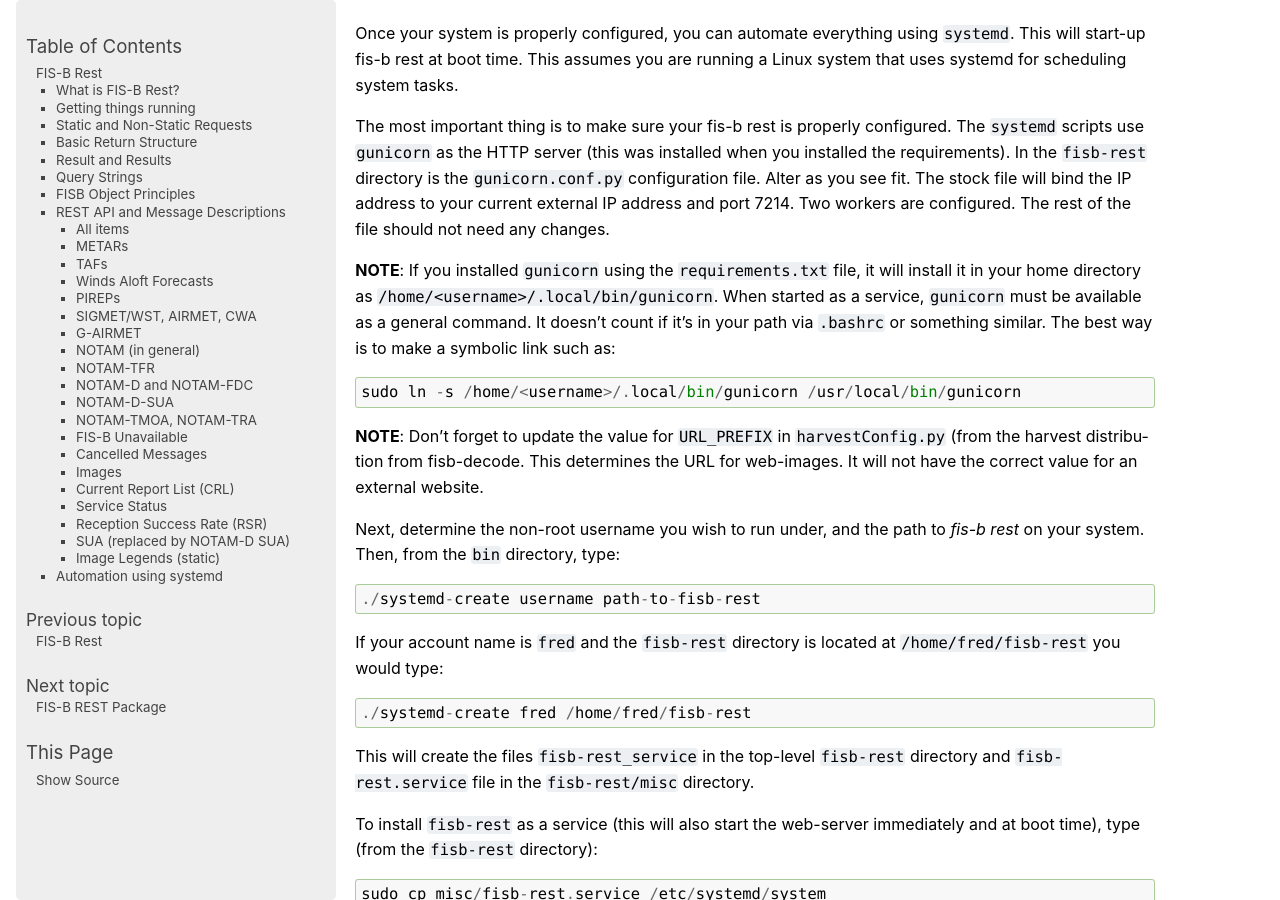
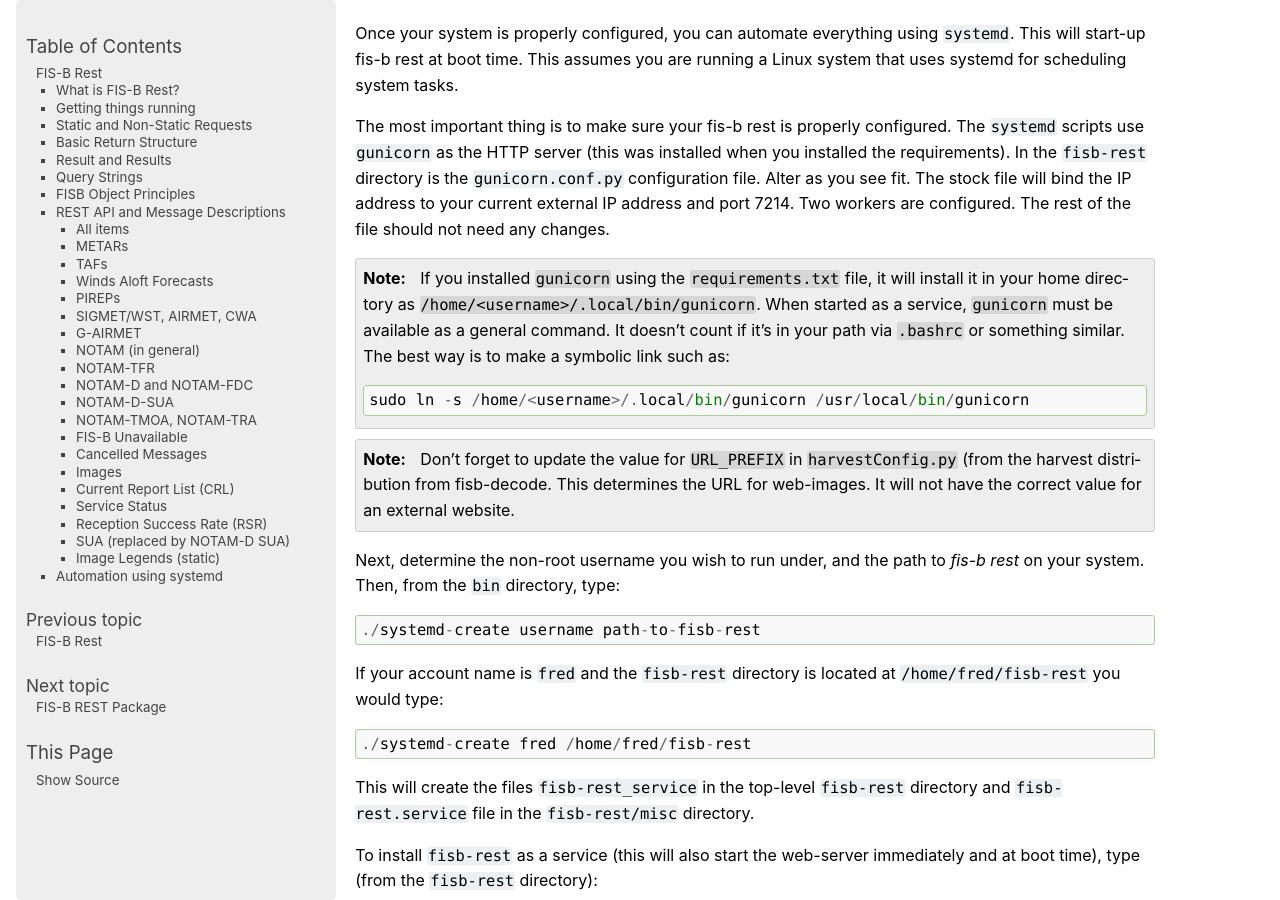
Before and after one commit to rand-projects/fisb-rest, a Sphinx documentation site: the page built from docs/source/document.rst, in a window 1280 px wide and 900 px high, scrolled down 42790 px. Built offline with Sphinx 7.4.7, drawn with Linux system fonts in a browser that asks for light colours; part of the change alters nothing that is shown.

```diff
--- a/docs/source/document.rst
+++ b/docs/source/document.rst
@@ -2278,19 +2278,21 @@ file. Alter as you see fit. The stock file will bind the  IP address to your cur
 external IP address and port 7214. Two workers are configured. The rest of the file
 should not need any changes.
 
-**NOTE**: If you installed ``gunicorn`` using the ``requirements.txt`` file, it will install it
-in your home directory as ``/home/<username>/.local/bin/gunicorn``. When started
-as a service, ``gunicorn`` must be available as a general command. It doesn't count if
-it's in your path via ``.bashrc`` or something similar. The best way is to make a
-symbolic link such as: ::
-
-  sudo ln -s /home/<username>/.local/bin/gunicorn /usr/local/bin/gunicorn
-
-**NOTE**: Don't forget to update the value for ``URL_PREFIX`` in
-``harvestConfig.py`` (from the harvest distribution from fisb-decode.
-This determines the URL for web-images.
-It will not have the correct value for an external
-website.
+.. note::
+   If you installed ``gunicorn`` using the ``requirements.txt`` file, it will install it
+   in your home directory as ``/home/<username>/.local/bin/gunicorn``. When started
+   as a service, ``gunicorn`` must be available as a general command. It doesn't count if
+   it's in your path via ``.bashrc`` or something similar. The best way is to make a
+   symbolic link such as: ::
+
+     sudo ln -s /home/<username>/.local/bin/gunicorn /usr/local/bin/gunicorn
+
+.. note::
+   Don't forget to update the value for ``URL_PREFIX`` in
+   ``harvestConfig.py`` (from the harvest distribution from fisb-decode.
+   This determines the URL for web-images.
+   It will not have the correct value for an external
+   website.
 
 Next, determine the non-root username you wish to run under, and the path to
 `fis-b rest` on your system. Then, from the ``bin`` directory, type: ::
```
